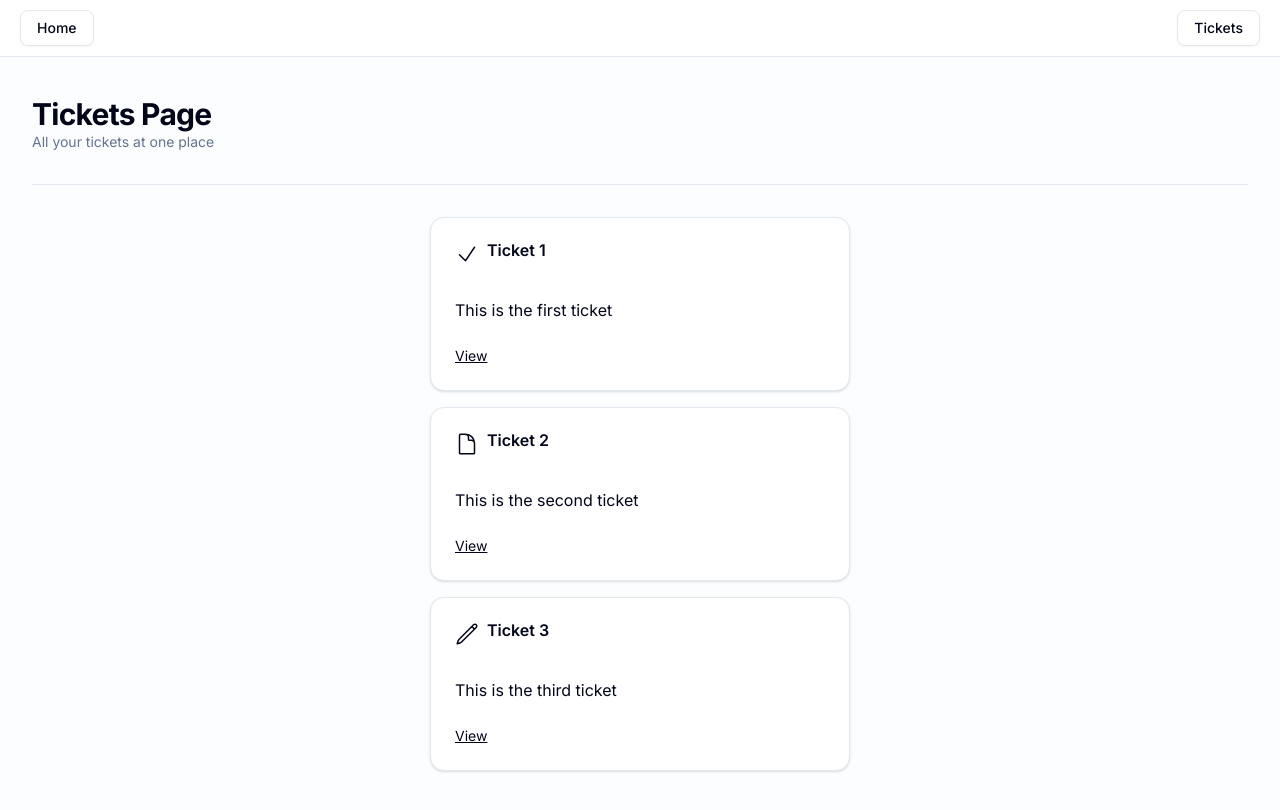
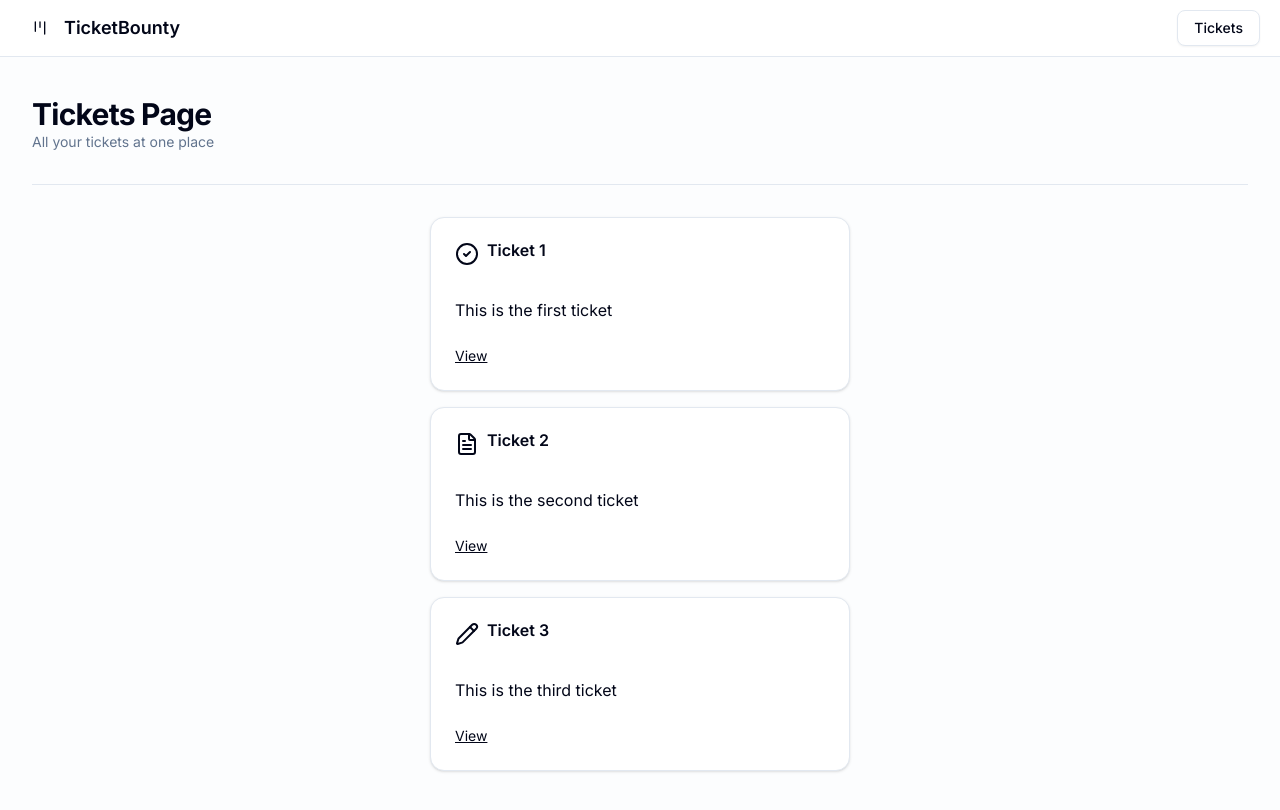
Before and after one commit to jorgekairiyama/the-road-to-next-app, a Next.js app: page /tickets in a window 1280 px wide. Shown: the top 810 px of the page. Built offline with nearby package versions, Linux system fonts and the light colour scheme.

Commit message:
49 Icons

```diff
--- a/src/app/layout.tsx
+++ b/src/app/layout.tsx
@@ -4,6 +4,7 @@ import { Inter } from "next/font/google";
 import Link from "next/link";
 import { buttonVariants } from "@/components/ui/button";
 import { homePath, ticketsPath } from "../paths";
+import { LucideKanban } from "lucide-react";
 
 const inter = Inter({
   subsets: ["latin"],
@@ -31,9 +32,12 @@ export default function RootLayout({
           <div>
             <Link
               href={homePath()}
-              className={buttonVariants({ variant: "outline" })}
+              className={buttonVariants({ variant: "ghost" })}
             >
-              Home
+              <LucideKanban />
+              <h1 className="ml-2 text-lg font-semibold">
+                TicketBounty
+              </h1>
             </Link>
           </div>
           <div>
--- a/src/app/tickets/page.tsx
+++ b/src/app/tickets/page.tsx
@@ -1,3 +1,4 @@
+import { LucideCircleCheck, LucideFileText, LucidePencil } from "lucide-react";
 import Link from "next/link";
 import {
     Card,
@@ -10,26 +11,10 @@ import { Separator } from "@/components/ui/separator";
 import { initialTickets } from "@/src/data";
 import { ticketPath } from "@/src/paths";
 
-const CheckIcon = () => (
-    <svg xmlns="http://www.w3.org/2000/svg" fill="none" viewBox="0 0 24 24" strokeWidth={1.5} stroke="currentColor" className="size-6">
-        <path strokeLinecap="round" strokeLinejoin="round" d="m4.5 12.75 6 6 9-13.5" />
-    </svg>
-);
-
-const PencilIcon = () => (
-    <svg xmlns="http://www.w3.org/2000/svg" fill="none" viewBox="0 0 24 24" strokeWidth={1.5} stroke="currentColor" className="size-6">
-        <path strokeLinecap="round" strokeLinejoin="round" d="m16.862 4.487 1.687-1.688a1.875 1.875 0 1 1 2.652 2.652L6.832 19.82a4.5 4.5 0 0 1-1.897 1.13l-2.685.8.8-2.685a4.5 4.5 0 0 1 1.13-1.897L16.863 4.487Zm0 0L19.5 7.125" />
-    </svg>
-);
-const DocumentIcon = () => (
-    <svg xmlns="http://www.w3.org/2000/svg" fill="none" viewBox="0 0 24 24" strokeWidth={1.5} stroke="currentColor" className="size-6">
-        <path strokeLinecap="round" strokeLinejoin="round" d="M19.5 14.25v-2.625a3.375 3.375 0 0 0-3.375-3.375h-1.5A1.125 1.125 0 0 1 13.5 7.125v-1.5a3.375 3.375 0 0 0-3.375-3.375H8.25m2.25 0H5.625c-.621 0-1.125.504-1.125 1.125v17.25c0 .621.504 1.125 1.125 1.125h12.75c.621 0 1.125-.504 1.125-1.125V11.25a9 9 0 0 0-9-9Z" />
-    </svg>
-);
 const TICKET_ICONS = {
-    OPEN: <DocumentIcon />,
-    IN_PROGRESS: <PencilIcon />,
-    DONE: <CheckIcon />,
+    OPEN: <LucideFileText />,
+    IN_PROGRESS: <LucidePencil />,
+    DONE: <LucideCircleCheck />,
 }
 
 const TicketsPage = () => {
```
